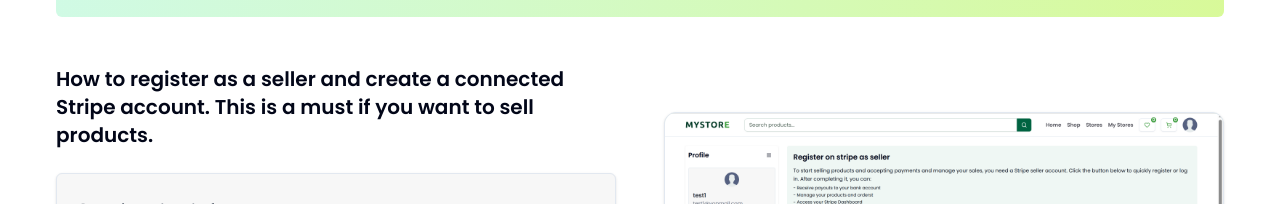
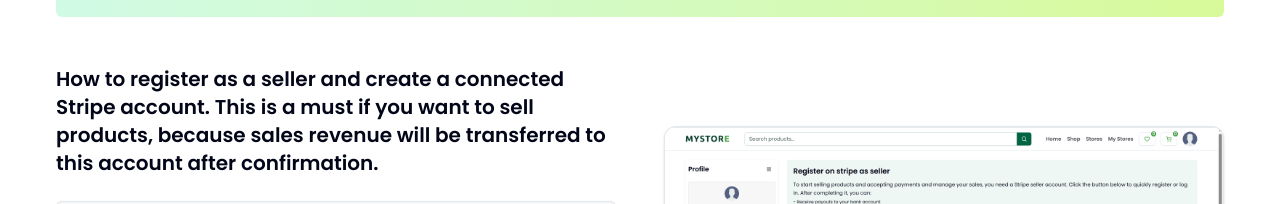
Before and after one commit to albertaghajanyanswe/shop-next-nest, a Next.js app in the folder client/: page /howItWorks in a window 1280 px wide. Shown: the part 596-800 px from the top of the page. Built offline with nearby package versions, Linux system fonts and the light colour scheme; no server answers.

Commit message:
Update text

```diff
--- a/client/src/app/(root)/(quickLinks)/howItWorks/HowItWorksPage.tsx
+++ b/client/src/app/(root)/(quickLinks)/howItWorks/HowItWorksPage.tsx
@@ -24,7 +24,7 @@ export default function HowItWorksPage() {
         <InfoBlock />
 
         <HowItWorksSection
-          title='How to register as a seller and create a connected Stripe account. This is a must if you want to sell products.'
+          title='How to register as a seller and create a connected Stripe account. This is a must if you want to sell products, because sales revenue will be transferred to this account after confirmation.'
           steps={[
             'Log in to the platform',
             'Click on User Avatar in the header',
```
